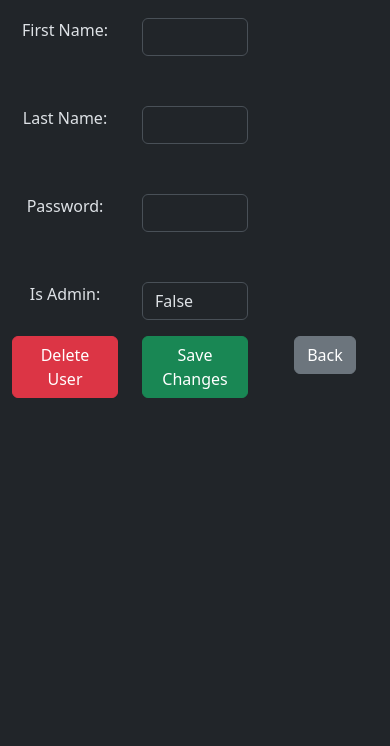
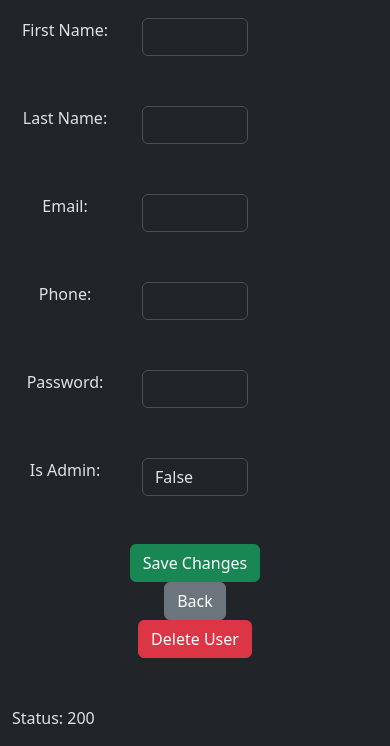
Before and after one commit to kry667/Flask_Restful_Portfolio, a Flask app: page /employee_edit/1 in a window 390 px wide. Shown: the part 235-981 px from the top of the page. Before the commit the page ends 633 px from the top, so only its background shows below. Run offline with Flask 3, Linux system fonts and the light colour scheme; data that the repository does not hold is empty.

Commit message:
add employee edition and deletion funcionality fix init.sql update docker-compose so that the database is initialized with init.sql instead od being pulled from docker repo

```diff
--- a/app/routes/routes.py
+++ b/app/routes/routes.py
@@ -65,6 +65,7 @@ def query_users():
         results_count = 0
 
     return render_template('customers.html', results=customers_data, message=message, results_count=results_count, query=search_query)
+
 
 @routes_bp.route("/customer_edit/<int:customer_id>", methods=['GET', 'POST'])
 def edit_customer(customer_id):
@@ -177,7 +178,8 @@ def query_employees():
 
     return render_template('employees.html', results=employees_data, message=message, results_count=results_count, query=search_query)
 
-# Fetch single employee data from Restful Api and renders Employee Edition website with this data
+
+# Fetch single employee data from Restful Api and renders Employee Edition page with this data
 @routes_bp.route("/employee_edit/<int:employee_id>", methods=['GET', 'POST'])
 def edit_employee(employee_id):
     search_query = request.args.get("query")
@@ -187,9 +189,55 @@ def edit_employee(employee_id):
     if response.status_code == 200:
         employee_data = response.json()
         result = employee_data[0]
-        message = None
+        message = result.get('message', f"Status: {response.status_code}")
     else:
         message = f"Error: {response.status_code}"
         result = {}
 
     return render_template('employee_edit.html', result=result, employee_id=employee_id, query=search_query, message=message)
+
+@routes_bp.route("/update_employee", methods=['POST'])
+def update_employee():
+
+    employee_id = request.form.get('employee_id')
+    is_admin = True if request.form.get('admin').lower() == 'true' else False
+    # Get the updated data from the form
+    updated_data = {
+        'first_name': request.form.get('first_name'),
+        'last_name': request.form.get('last_name'),
+        'email': request.form.get('email'),
+        'phone': request.form.get('phone'),
+        'password': request.form.get('password'),
+        'admin': is_admin
+    }
+
+    # Make a request to the user_crud API to update the employee data
+    user_crud_url = f"http://employee_crud:5000/update_employee/{employee_id}"
+    response = requests.patch(user_crud_url, json=updated_data)
+
+    if response.status_code == 200:
+        # Employee data updated successfully
+        return redirect(f"/employee_edit/{employee_id}?query={request.form.get('search')}")
+    else:
+        message = f"Error: {response.status_code}"
+        return render_template('employee_edit.html', result=updated_data, employee_id=employee_id, message=message)
+
+
+@routes_bp.route("/delete_employee/<int:employee_id>", methods=['POST'])
+def delete_employee(employee_id):
+    # Request to the employee_crud Restful_API to delete the employee
+    employee_crud_url = f"http://employee_crud:5000/delete_employee/{employee_id}"
+    response = requests.delete(employee_crud_url)
+
+    if response.status_code == 200:
+        # employee deleted successfully
+        return redirect(f"/query_employees?query={request.form.get('query')}")
+    else:
+        employee_crud_url = f"http://employee_crud:5000/employee_edit/{employee_id}"
+        response = requests.get(employee_crud_url)
+
+        if response.status_code == 200:
+            employee_data = response.json()
+            result = employee_data[0]
+        message = f"Error: {response.status_code}"
+        return render_template('employee_edit.html', employee_id=employee_id, result=result, message=message)
--- a/app/templates/employee_edit.html
+++ b/app/templates/employee_edit.html
@@ -31,7 +31,8 @@
   </header>
 
   <form action="/update_employee" method="POST">
-      <input type="hidden" name="id" value="{{ result['id'] }}">
+      <input type="hidden" name="employee_id" value="{{ result['id'] }}">
+      <input type="hidden" name="search" value="{{ query }}">
       <div class="container">
           <div class="row mb-3 text-center mt-5">
               <div class="col-4 themed-grid-col"><p>First Name: </p></div>
@@ -46,6 +47,24 @@
               <div class="col-4 themed-grid-col"><p>Last Name: </p></div>
               <div class="col-4 themed-grid-col">
                   <input class="form-control" type="text" name="last_name" value="{{ result['last_name'] }}" >
+              </div>
+          </div>
+      </div>
+
+      <div class="container">
+          <div class="row mb-3 text-center mt-5">
+              <div class="col-4 themed-grid-col"><p>Email: </p></div>
+              <div class="col-4 themed-grid-col">
+                  <input class="form-control" type="email" name="email" value="{{ result['email'] }}" >
+              </div>
+          </div>
+      </div>
+
+      <div class="container">
+          <div class="row mb-3 text-center mt-5">
+              <div class="col-4 themed-grid-col"><p>Phone: </p></div>
+              <div class="col-4 themed-grid-col">
+                  <input class="form-control" type="text" name="phone" value="{{ result['phone'] }}" >
               </div>
           </div>
       </div>
@@ -71,21 +90,71 @@
           </div>
       </div>
 
-      <div class="container text-center">
-          <div class="row">
-              <div class="col">
-                <button type="button" class="btn btn-danger">Delete User</button>
-              </div>
-              <div class="col">
+      <div class="row mt-5">
+        <div class="col-md-6 text-center">
             <button type="submit" class="btn btn-success">Save Changes</button>
         </div>
-              <div class="col">
+
+        <div class="col-md-6 text-center">
             <a href="/query_employees?query={{ query }}" class="btn btn-secondary">Back</a>
-              </div>
         </div>
     </div>
 </form>
 
+<form action="/delete_employee/{{ result['id'] }}" method="POST" id="delete_form">
+    <input type="hidden" name="query" value="{{ query }}">
+    <div class="row mb-5">
+        <div class="col-md-12 text-center">
+            <button type="button" class="btn btn-danger" id="delete_button">Delete User</button>
+        </div>
+    </div>
+</form>
+
+<!-- Bootstrap modal for confirmation -->
+<div class="modal fade" id="confirmationModal" tabindex="-1" aria-labelledby="confirmationModalLabel" aria-hidden="true">
+    <div class="modal-dialog">
+        <div class="modal-content">
+            <div class="modal-header">
+                <h5 class="modal-title" id="confirmationModalLabel">Confirm Deletion</h5>
+                <button type="button" class="btn-close" data-bs-dismiss="modal" aria-label="Close"></button>
+            </div>
+            <div class="modal-body">
+                Are you sure you want to delete this user?
+            </div>
+            <div class="modal-footer">
+                <button type="button" class="btn btn-secondary" data-bs-dismiss="modal">Cancel</button>
+                <button type="button" class="btn btn-danger" id="confirmDeleteButton">Delete</button>
+            </div>
+        </div>
+    </div>
+</div>
+
+        <p class="container">{{message}}</p>
+
+
+
+
+  <script>
+      // Get a reference to the delete button outside the modal
+      const deleteButton = document.getElementById('delete_button');
+
+      // Add a click event listener to the delete button outside the modal
+      deleteButton.addEventListener('click', function() {
+          // Show the confirmation modal using JavaScript
+          $('#confirmationModal').modal('show');
+      });
+
+      // Get a reference to the confirm delete button in the modal
+      const confirmDeleteButton = document.getElementById('confirmDeleteButton');
+
+      // Add a click event listener to the confirm delete button in the modal
+      confirmDeleteButton.addEventListener('click', function() {
+          // Submit the delete form
+          document.getElementById('delete_form').submit();
+      });
+  </script>
+
+  <script src="https://ajax.googleapis.com/ajax/libs/jquery/3.7.0/jquery.min.js"></script>
   <script src="https://cdn.jsdelivr.net/npm/bootstrap@5.3.0/dist/js/bootstrap.bundle.min.js" integrity="sha384-geWF76RCwLtnZ8qwWowPQNguL3RmwHVBC9FhGdlKrxdiJJigb/j/68SIy3Te4Bkz" crossorigin="anonymous"></script>
 </body>
 </html>
--- a/docker-compose.yml
+++ b/docker-compose.yml
@@ -50,7 +50,7 @@ services:
 
   db:
     build: ./db
-    image: kry667/restful:users_employees_db
+
     ports:
       - "3306:3306"
     environment:
```
Also changed, not shown: app/app.py (+0 -17 lines), employee_crud/employee_crud.py (+42 -0 lines), db/init.sql, 1 other file. Lines whose indentation alone changed are shown as unchanged.
